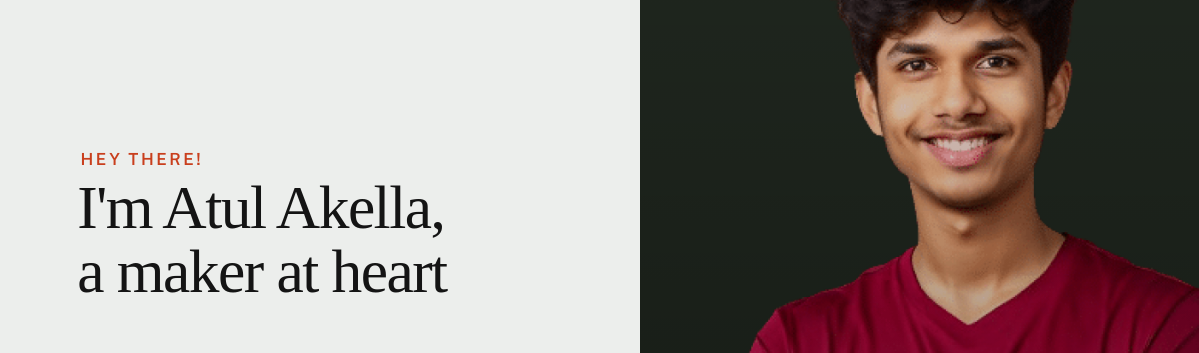
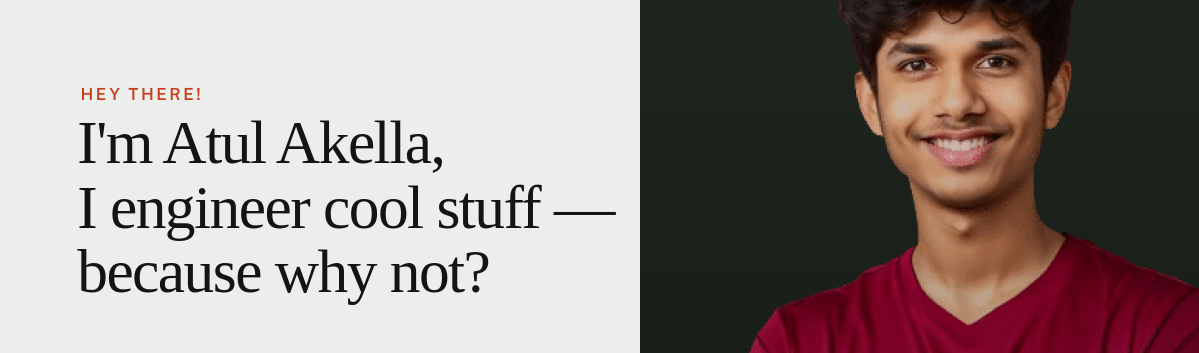
Before and after one commit to atulakella/aa-new, a React app: page index.html in a window 1280 px wide. Shown: the part 345-698 px from the top of the page, 0-1199 px from the left. Built offline with nearby package versions, Linux system fonts and the light colour scheme; a web font is replaced by a local one.

Commit message:
Update index.html

```diff
--- a/index.html
+++ b/index.html
@@ -424,8 +424,8 @@
 
                         <div class="s-intro__content-pretitle text-pretitle">Hey There!</div>
                         <h1 class="s-intro__content-title">
-                        I'm Atul Akella,   <br>
-                        a maker at heart
+                        I'm Atul Akella,<br>
+                       I engineer cool stuff —because why not?
                         </h1>
 
                         <div class="s-intro__content-btns">
```
